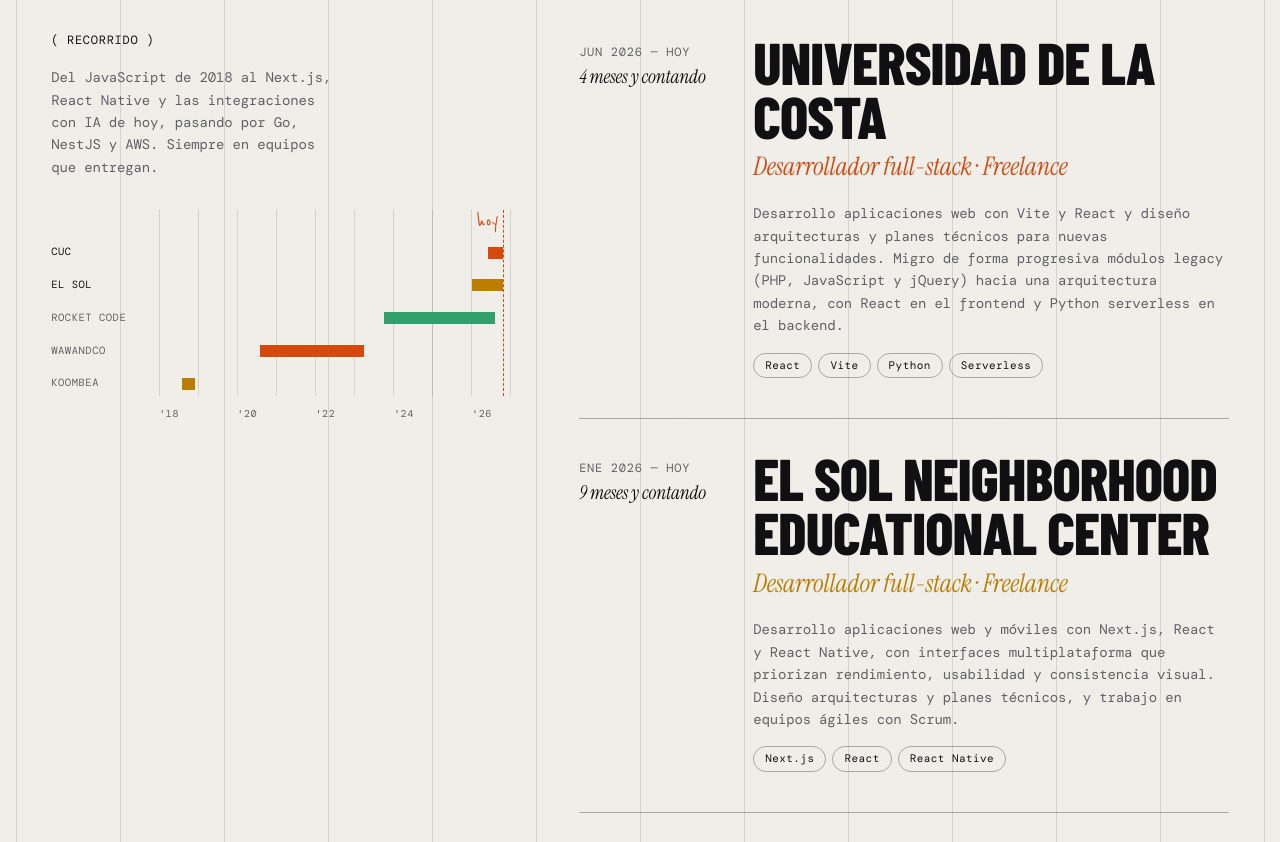
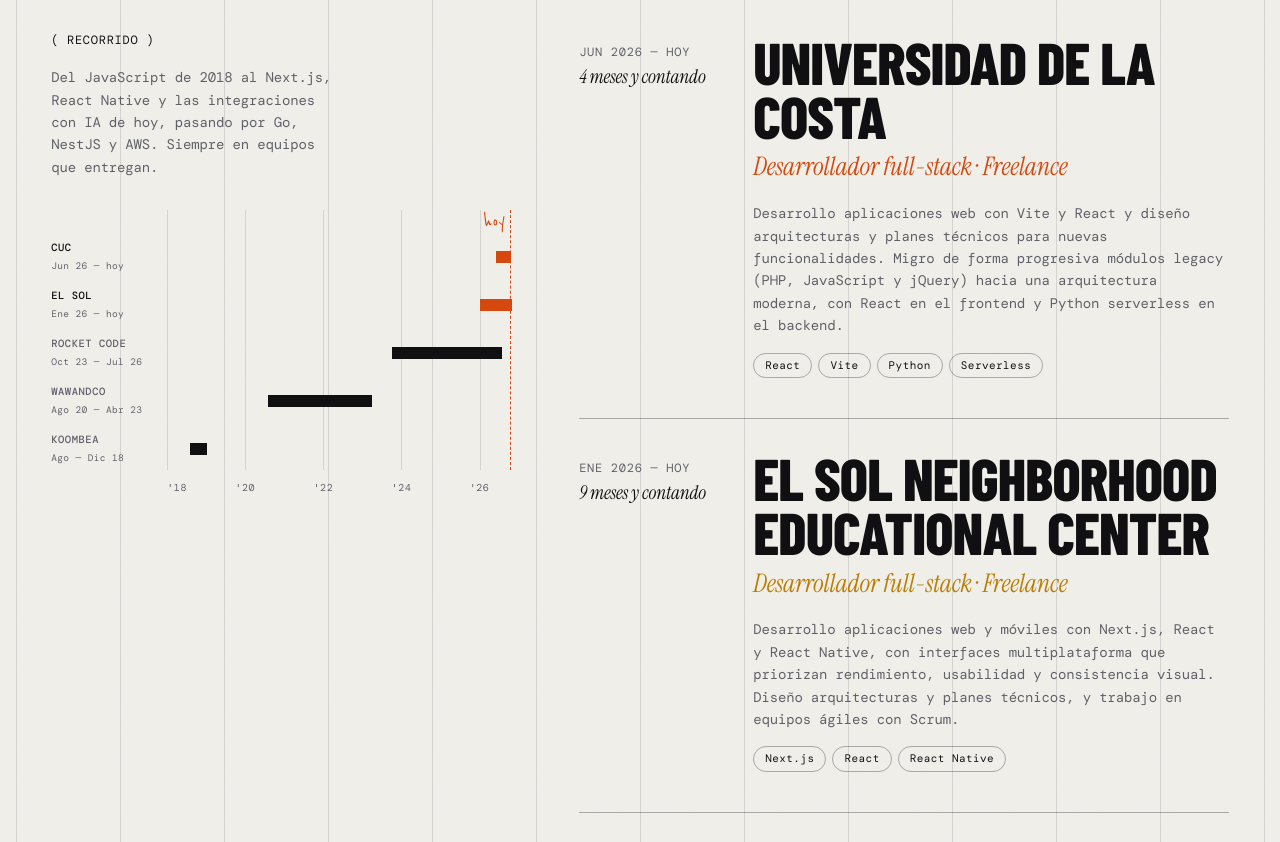
Before and after one commit to KevinDM15/portfolio, an Astro site: page / in a window 1280 px wide. Shown: the part 3883-4725 px from the top of the page. Built offline with nearby package versions, Linux system fonts and the light colour scheme; Astro itself is replaced by a stand-in of ours; animation ran at ten frames a second.

Commit message:
fix(portfolio): make the experience timeline chart easier to read

```diff
--- a/odd/tasks/portfolio-redesign.md
+++ b/odd/tasks/portfolio-redesign.md
@@ -31,3 +31,4 @@
 - L10: "ok me gusta, ahora actualicemos la informacion con esta nueva hoja de vida: /Users/kevindm14/Downloads/CV_KEVIN_ES.pdf" — Updated experience (adds CUC and El Sol freelance roles, Rocket Code ends Jul 2026), education and languages, hero tagline, stat card, marquee, contact services, chatbot prompt, and replaced `public/CV_KEVIN_ES.pdf`. Vue.js and Ruby on Rails stay out per the earlier instruction even though the CV still lists them under Koombea. Legacy `src/content/*` (used by the old /about, /experience pages) not updated.
 - L11: "con respecto a los colores de la app ese cobalto es muy tipico de IA, podriamos buscar otro color distinto?" -> "hagamos el terracoca para ver como se ve" -> "y si hacemos una mezcla de colores? ... que no solo tenga un solo color" -> "me gusta, aunque el verde me gustaria mas claro y no tan oscuro como ese pino". Cobalto replaced by a terracotta / mustard / green palette (light: #D4470E #B97A00 #2F9E68; dark: #F2602B #F2B134 #5DD39E). Each section owns an accent via CSS overrides; portrait dots, marquee diamonds, timeline bars and confetti mix the three. S2 (palette) superseded.
 - L12: "falta guardar como preferencia del usuario el dark mode y light mode, si cambia a light colocar una luna y si cambia a dark mode colocar un sol" / "las coordenadas a donde indican? coloca un lugar emblematico de barranquilla" — Theme saved in localStorage (`kd-theme`, applied by an early inline script to avoid a flash); toggle shows a moon in light mode and a sun in dark mode with a matching aria-label. Coordinates replaced: the old 10.96° N / 74.80° W was the generic city point on Wikipedia; now the Gran Malecón del Río, 11.03° N / 74.80° W (Wikipedia geosearch: 11.0258, -74.7986).
+- L13: "esa grafica del experiencia laboral es medio enredada, podemos arreglarla en este PR? no mergees nada aun" — Experience chart rebuilt: time axis runs 2018 to today (full width), gridlines only at the labelled years, each row shows company and period, ended roles are neutral and active roles use the accent, dashed "hoy" marker at the right edge. Removed the per-bar color overrides.
--- a/src/components/portfolio/Portfolio.astro
+++ b/src/components/portfolio/Portfolio.astro
@@ -234,17 +234,32 @@
     <p style="margin:0; font-family:'DM Mono',monospace; font-size:12px; letter-spacing:.06em; text-transform:uppercase; color:var(--fg)">( Recorrido )</p>
     <p style="margin:16px 0 0; max-width:34ch; color:var(--muted); font-size:14px; text-wrap:pretty">Del JavaScript de 2018 al Next.js, React Native y las integraciones con IA de hoy, pasando por Go, NestJS y AWS. Siempre en equipos que entregan.</p>
     <div aria-hidden="true" style="margin-top:32px; max-width:460px">
-      <div style="position:relative; display:grid; gap:16px; padding:34px 0 4px">
-        <div style="position:absolute; top:0; bottom:0; left:108px; right:0; display:flex; justify-content:space-between; pointer-events:none"><i style="width:1px; background:var(--line)"></i><i style="width:1px; background:var(--line)"></i><i style="width:1px; background:var(--line)"></i><i style="width:1px; background:var(--line)"></i><i style="width:1px; background:var(--line)"></i><i style="width:1px; background:var(--line)"></i><i style="width:1px; background:var(--line)"></i><i style="width:1px; background:var(--line)"></i><i style="width:1px; background:var(--line)"></i><i style="width:1px; background:var(--line)"></i></div>
-        <div style="position:absolute; top:0; bottom:0; left:calc(108px + (100% - 108px) * .978); width:0; border-left:1px dashed var(--accent)"><span style="position:absolute; top:0; right:6px; font-family:'Reenie Beanie',cursive; font-size:24px; line-height:1; color:var(--accent); white-space:nowrap">hoy</span></div>
-        <div style="position:relative; display:grid; grid-template-columns:96px minmax(0,1fr); gap:12px; align-items:center"><span style="font-family:'DM Mono',monospace; font-size:10.5px; letter-spacing:.05em; text-transform:uppercase; color:var(--fg); white-space:nowrap">CUC</span><div style="position:relative; height:12px"><i data-bar="1" style="position:absolute; top:0; bottom:0; left:93.5%; width:4.3%; min-width:4px; background:var(--accent); transform-origin:left"></i></div></div>
-        <div style="position:relative; display:grid; grid-template-columns:96px minmax(0,1fr); gap:12px; align-items:center"><span style="font-family:'DM Mono',monospace; font-size:10.5px; letter-spacing:.05em; text-transform:uppercase; color:var(--fg); white-space:nowrap">El Sol</span><div style="position:relative; height:12px"><i data-bar="2" style="position:absolute; top:0; bottom:0; left:88.9%; width:8.9%; min-width:4px; background:var(--accent); transform-origin:left"></i></div></div>
-        <div style="position:relative; display:grid; grid-template-columns:96px minmax(0,1fr); gap:12px; align-items:center"><span style="font-family:'DM Mono',monospace; font-size:10.5px; letter-spacing:.05em; text-transform:uppercase; color:var(--muted); white-space:nowrap">Rocket Code</span><div style="position:relative; height:12px"><i data-bar="3" style="position:absolute; top:0; bottom:0; left:63.9%; width:31.5%; min-width:4px; background:var(--fg); transform-origin:left"></i></div></div>
-        <div style="position:relative; display:grid; grid-template-columns:96px minmax(0,1fr); gap:12px; align-items:center"><span style="font-family:'DM Mono',monospace; font-size:10.5px; letter-spacing:.05em; text-transform:uppercase; color:var(--muted); white-space:nowrap">Wawandco</span><div style="position:relative; height:12px"><i data-bar="4" style="position:absolute; top:0; bottom:0; left:28.7%; width:29.6%; min-width:4px; background:var(--fg); transform-origin:left"></i></div></div>
-        <div style="position:relative; display:grid; grid-template-columns:96px minmax(0,1fr); gap:12px; align-items:center"><span style="font-family:'DM Mono',monospace; font-size:10.5px; letter-spacing:.05em; text-transform:uppercase; color:var(--muted); white-space:nowrap">Koombea</span><div style="position:relative; height:12px"><i data-bar="5" style="position:absolute; top:0; bottom:0; left:6.5%; width:3.7%; min-width:4px; background:var(--fg); transform-origin:left"></i></div></div>
+    <div style="position:relative; display:grid; gap:14px; padding:30px 0 4px">
+      <div style="position:absolute; top:0; bottom:0; left:116px; right:0; pointer-events:none"><i style="position:absolute; top:0; bottom:0; left:0.0%; width:1px; background:var(--line)"></i><i style="position:absolute; top:0; bottom:0; left:22.7%; width:1px; background:var(--line)"></i><i style="position:absolute; top:0; bottom:0; left:45.4%; width:1px; background:var(--line)"></i><i style="position:absolute; top:0; bottom:0; left:68.1%; width:1px; background:var(--line)"></i><i style="position:absolute; top:0; bottom:0; left:90.8%; width:1px; background:var(--line)"></i></div>
+      <div style="position:absolute; top:0; bottom:0; right:0; width:0; border-left:1px dashed var(--accent)"><span style="position:absolute; top:0; right:6px; font-family:'Reenie Beanie',cursive; font-size:24px; line-height:1; color:var(--accent); white-space:nowrap">hoy</span></div>
+      <div style="position:relative; display:grid; grid-template-columns:104px minmax(0,1fr); gap:12px; align-items:center">
+        <span style="display:flex; flex-direction:column; gap:2px; white-space:nowrap"><b style="font-weight:500; font-family:'DM Mono',monospace; font-size:10.5px; letter-spacing:.05em; text-transform:uppercase; color:var(--fg)">CUC</b><small style="font-size:9.5px; letter-spacing:.04em; color:var(--muted)">Jun 26 — hoy</small></span>
+        <div style="position:relative; height:12px"><i data-bar="1" style="position:absolute; top:0; bottom:0; left:95.6%; width:4.4%; min-width:4px; background:var(--accent); transform-origin:left"></i></div>
       </div>
-      <div style="position:relative; height:16px; margin:10px 0 0 108px; font-family:'DM Mono',monospace; font-size:10px; letter-spacing:.06em; color:var(--muted)"><span style="position:absolute; left:0">'18</span><span style="position:absolute; left:22.2%">'20</span><span style="position:absolute; left:44.4%">'22</span><span style="position:absolute; left:66.7%">'24</span><span style="position:absolute; left:88.9%">'26</span></div>
+      <div style="position:relative; display:grid; grid-template-columns:104px minmax(0,1fr); gap:12px; align-items:center">
+        <span style="display:flex; flex-direction:column; gap:2px; white-space:nowrap"><b style="font-weight:500; font-family:'DM Mono',monospace; font-size:10.5px; letter-spacing:.05em; text-transform:uppercase; color:var(--fg)">El Sol</b><small style="font-size:9.5px; letter-spacing:.04em; color:var(--muted)">Ene 26 — hoy</small></span>
+        <div style="position:relative; height:12px"><i data-bar="2" style="position:absolute; top:0; bottom:0; left:90.8%; width:9.2%; min-width:4px; background:var(--accent); transform-origin:left"></i></div>
+      </div>
+      <div style="position:relative; display:grid; grid-template-columns:104px minmax(0,1fr); gap:12px; align-items:center">
+        <span style="display:flex; flex-direction:column; gap:2px; white-space:nowrap"><b style="font-weight:500; font-family:'DM Mono',monospace; font-size:10.5px; letter-spacing:.05em; text-transform:uppercase; color:var(--muted)">Rocket Code</b><small style="font-size:9.5px; letter-spacing:.04em; color:var(--muted)">Oct 23 — Jul 26</small></span>
+        <div style="position:relative; height:12px"><i data-bar="3" style="position:absolute; top:0; bottom:0; left:65.3%; width:32.1%; min-width:4px; background:var(--fg); transform-origin:left"></i></div>
+      </div>
+      <div style="position:relative; display:grid; grid-template-columns:104px minmax(0,1fr); gap:12px; align-items:center">
+        <span style="display:flex; flex-direction:column; gap:2px; white-space:nowrap"><b style="font-weight:500; font-family:'DM Mono',monospace; font-size:10.5px; letter-spacing:.05em; text-transform:uppercase; color:var(--muted)">Wawandco</b><small style="font-size:9.5px; letter-spacing:.04em; color:var(--muted)">Ago 20 — Abr 23</small></span>
+        <div style="position:relative; height:12px"><i data-bar="4" style="position:absolute; top:0; bottom:0; left:29.3%; width:30.3%; min-width:4px; background:var(--fg); transform-origin:left"></i></div>
+      </div>
+      <div style="position:relative; display:grid; grid-template-columns:104px minmax(0,1fr); gap:12px; align-items:center">
+        <span style="display:flex; flex-direction:column; gap:2px; white-space:nowrap"><b style="font-weight:500; font-family:'DM Mono',monospace; font-size:10.5px; letter-spacing:.05em; text-transform:uppercase; color:var(--muted)">Koombea</b><small style="font-size:9.5px; letter-spacing:.04em; color:var(--muted)">Ago — Dic 18</small></span>
+        <div style="position:relative; height:12px"><i data-bar="5" style="position:absolute; top:0; bottom:0; left:6.6%; width:4.8%; min-width:4px; background:var(--fg); transform-origin:left"></i></div>
+      </div>
     </div>
+    <div style="position:relative; height:16px; margin:10px 0 0 116px; font-family:'DM Mono',monospace; font-size:10px; letter-spacing:.06em; color:var(--muted)"><span style="position:absolute; left:0.0%; transform:translateX(0)">'18</span><span style="position:absolute; left:22.7%; transform:translateX(-50%)">'20</span><span style="position:absolute; left:45.4%; transform:translateX(-50%)">'22</span><span style="position:absolute; left:68.1%; transform:translateX(-50%)">'24</span><span style="position:absolute; left:90.8%; transform:translateX(-50%)">'26</span></div>
+  </div>
   </aside>
   <div style="min-width:0">
     <article style="display:grid; gap:8px 24px; padding:32px 0 40px; grid-template-columns:var(--L-itemCols)">
--- a/src/components/portfolio/portfolio.css
+++ b/src/components/portfolio/portfolio.css
@@ -30,11 +30,6 @@
 #experiencia article:nth-of-type(3n+3){--accent:var(--c3)}
 [data-k="marq"]>span:nth-child(3n+2) i{background:var(--c2)!important}
 [data-k="marq"]>span:nth-child(3n+3) i{background:var(--c3)!important}
-[data-bar="1"]{background:var(--c1)!important}
-[data-bar="2"]{background:var(--c2)!important}
-[data-bar="3"]{background:var(--c3)!important}
-[data-bar="4"]{background:var(--c1)!important}
-[data-bar="5"]{background:var(--c2)!important}
 
 /* theme toggle icon: moon in light mode (switch to dark), sun in dark mode */
 [data-kd][data-t="light"] [data-icon="sun"]{display:none}
```
